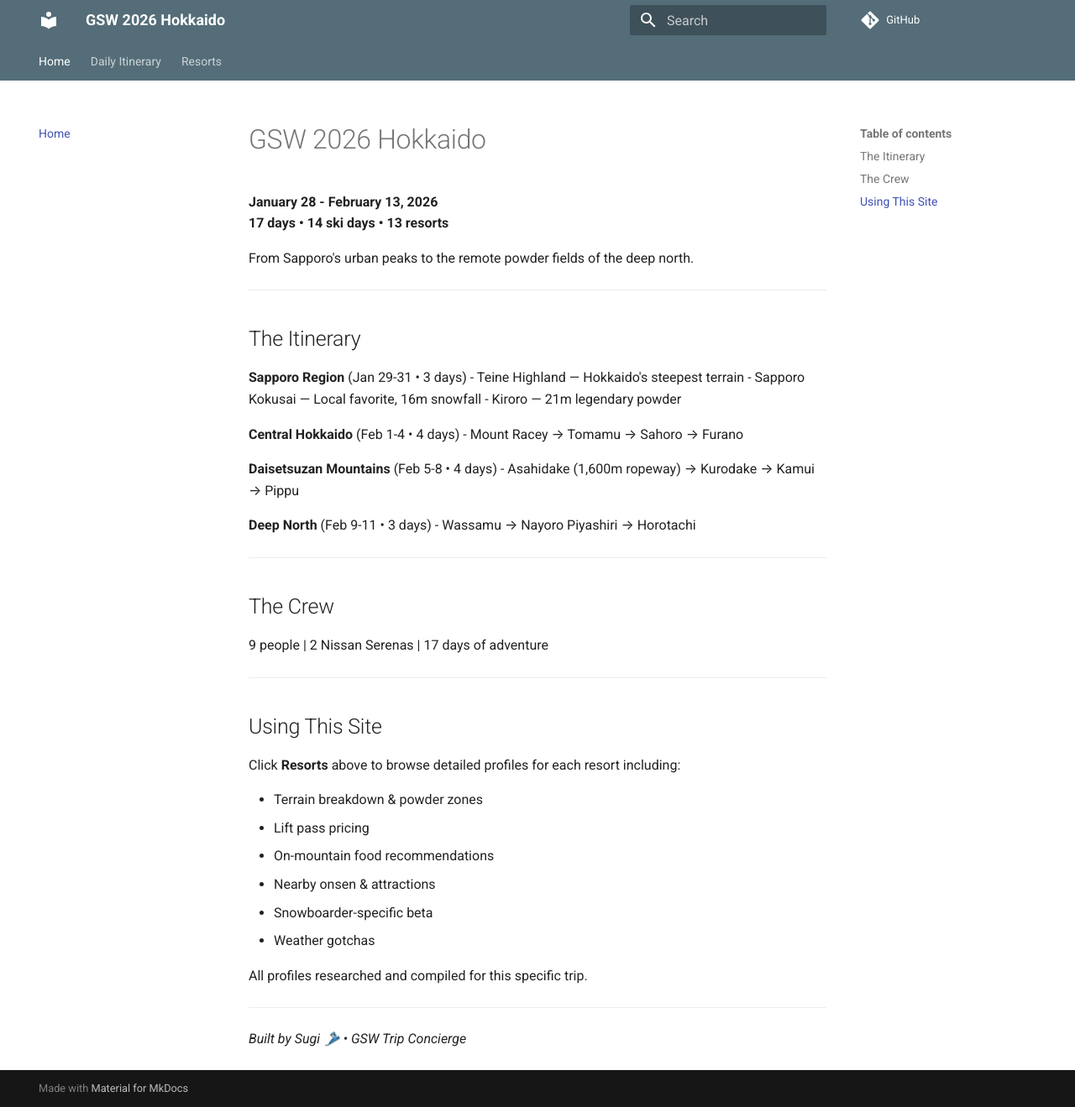
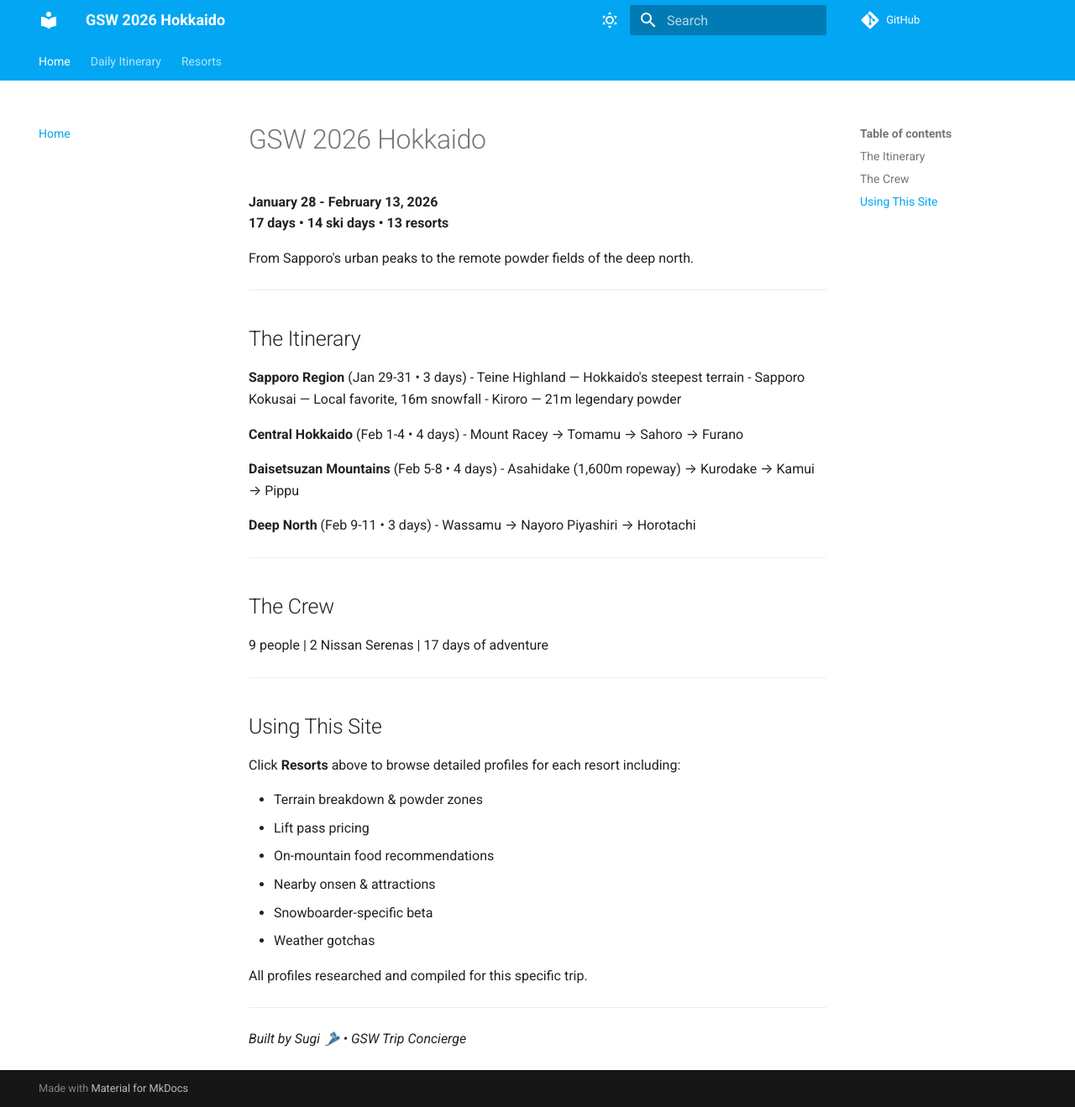
Before and after one commit to madmantim/GSW-26, an MkDocs documentation site: the page built from docs/index.md, in a window 1280 px wide and 1319 px high. Shown: the whole window at 84% size. Built offline with MkDocs 1.6.1 and Material for MkDocs 9.7.7, drawn with Linux system fonts in a browser that asks for light colours; comment, search, counter and statistics services are not loaded.

Commit message:
Add light/dark mode toggle with ski-themed colors

```diff
--- a/mkdocs.yml
+++ b/mkdocs.yml
@@ -5,8 +5,21 @@
 theme:
   name: material
   palette:
-    primary: blue grey
-    accent: deep orange
+    # Light mode
+    - scheme: default
+      primary: light blue
+      accent: deep orange
+      toggle:
+        icon: material/weather-sunny
+        name: Switch to dark mode
+
+    # Dark mode
+    - scheme: slate
+      primary: blue
+      accent: orange
+      toggle:
+        icon: material/weather-night
+        name: Switch to light mode
   features:
     - navigation.tabs
     - navigation.sections
```
